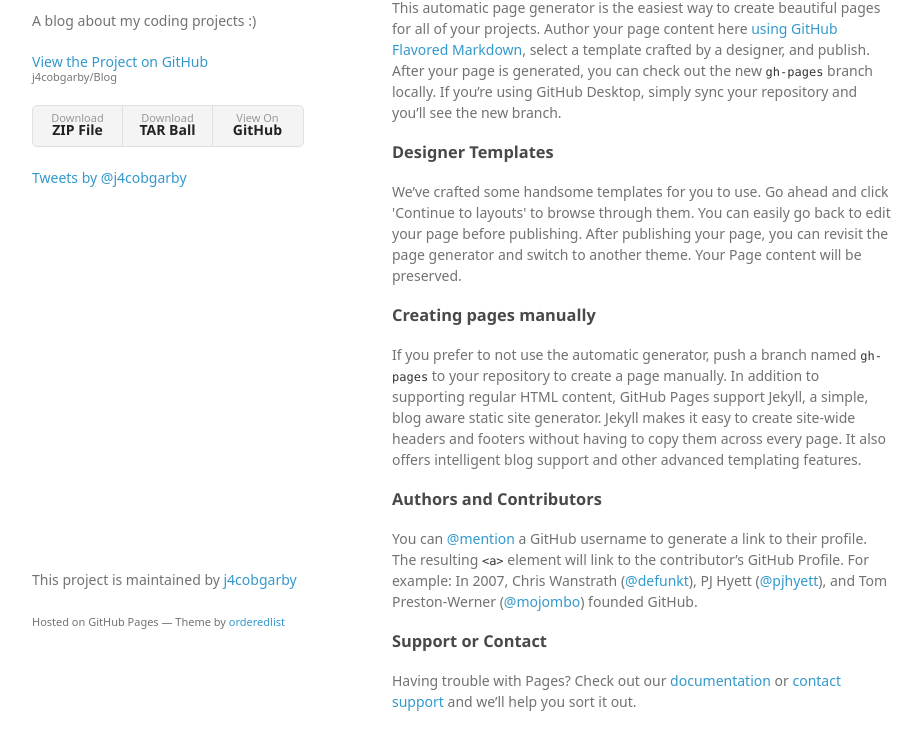
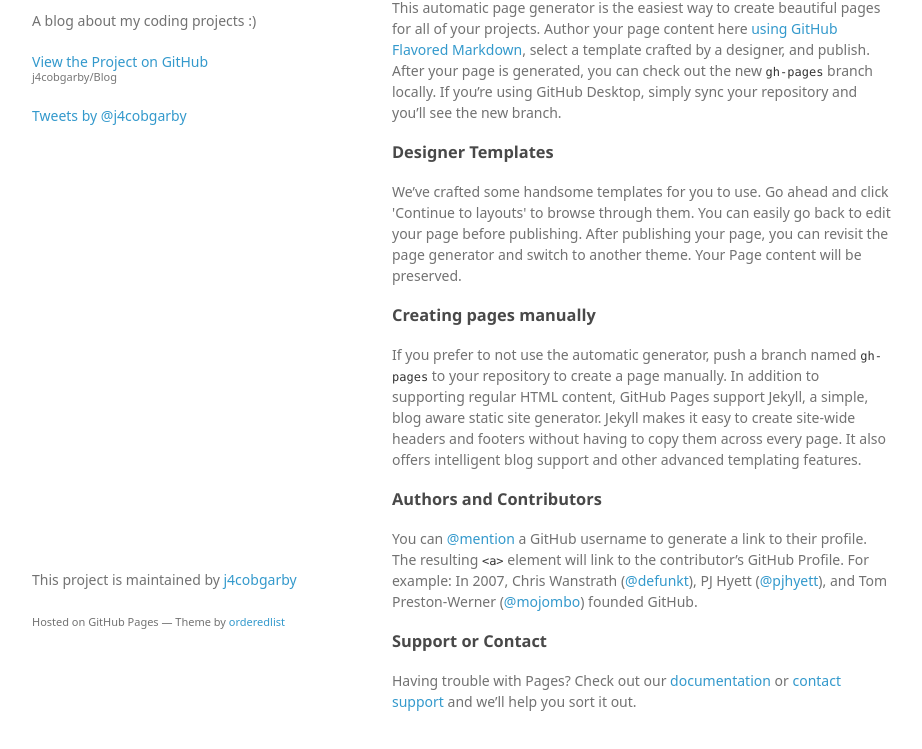
Before and after one commit to j4cobgarby/Blog, a plain HTML site: page index.html in a window 1280 px wide. Shown: the part 99-848 px from the top of the page, without its empty margins (178-1100 px from the left). Drawn offline with Linux system fonts and the light colour scheme; a web font is replaced by a local one.

Commit message:
Removed downloads
I'm gonna add downloads to the games at some other time

```diff
--- a/index.html
+++ b/index.html
@@ -20,12 +20,6 @@
 
         <p class="view"><a href="https://github.com/j4cobgarby/Blog">View the Project on GitHub <small>j4cobgarby/Blog</small></a></p>
 
-
-        <ul>
-          <li><a href="https://github.com/j4cobgarby/Blog/zipball/master">Download <strong>ZIP File</strong></a></li>
-          <li><a href="https://github.com/j4cobgarby/Blog/tarball/master">Download <strong>TAR Ball</strong></a></li>
-          <li><a href="https://github.com/j4cobgarby/Blog">View On <strong>GitHub</strong></a></li>
-        </ul>
         <a class="twitter-timeline" href="https://twitter.com/j4cobgarby" data-widget-id="717328594964504576">Tweets by @j4cobgarby</a>
 <script>!function(d,s,id){var js,fjs=d.getElementsByTagName(s)[0],p=/^http:/.test(d.location)?'http':'https';if(!d.getElementById(id)){js=d.createElement(s);js.id=id;js.src=p+"://platform.twitter.com/widgets.js";fjs.parentNode.insertBefore(js,fjs);}}(document,"script","twitter-wjs");</script>
       </header>
```
